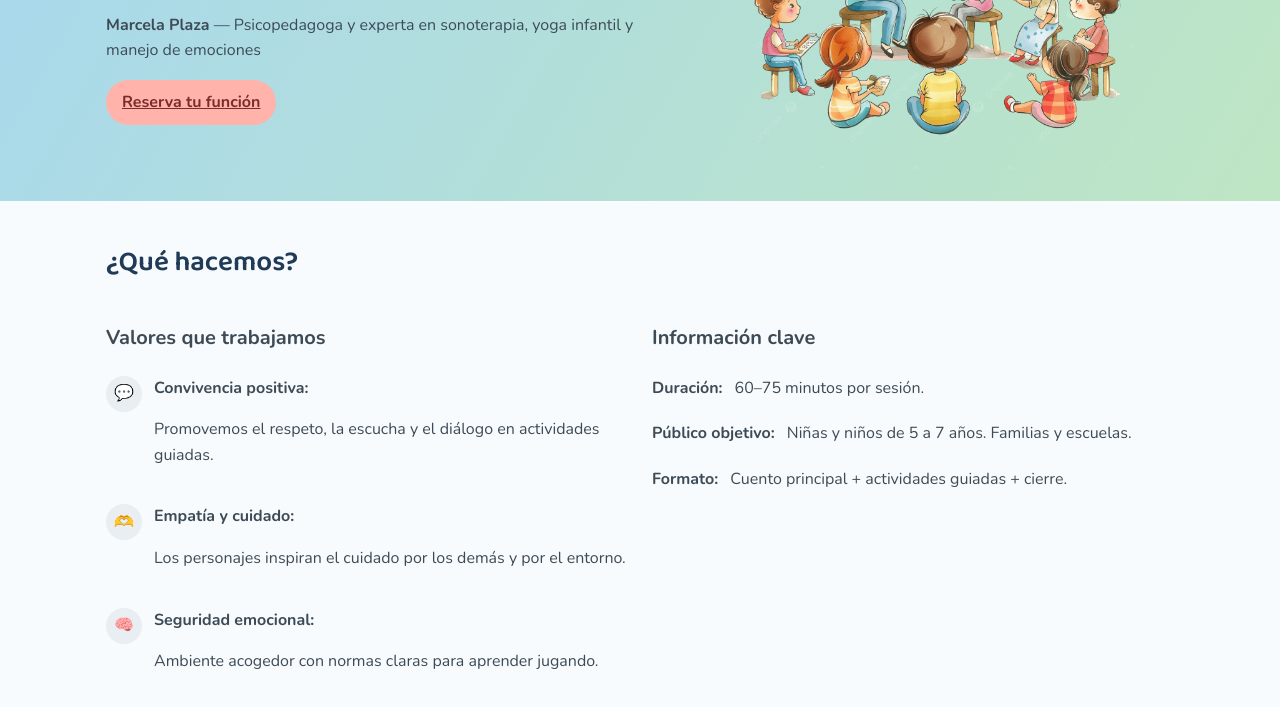
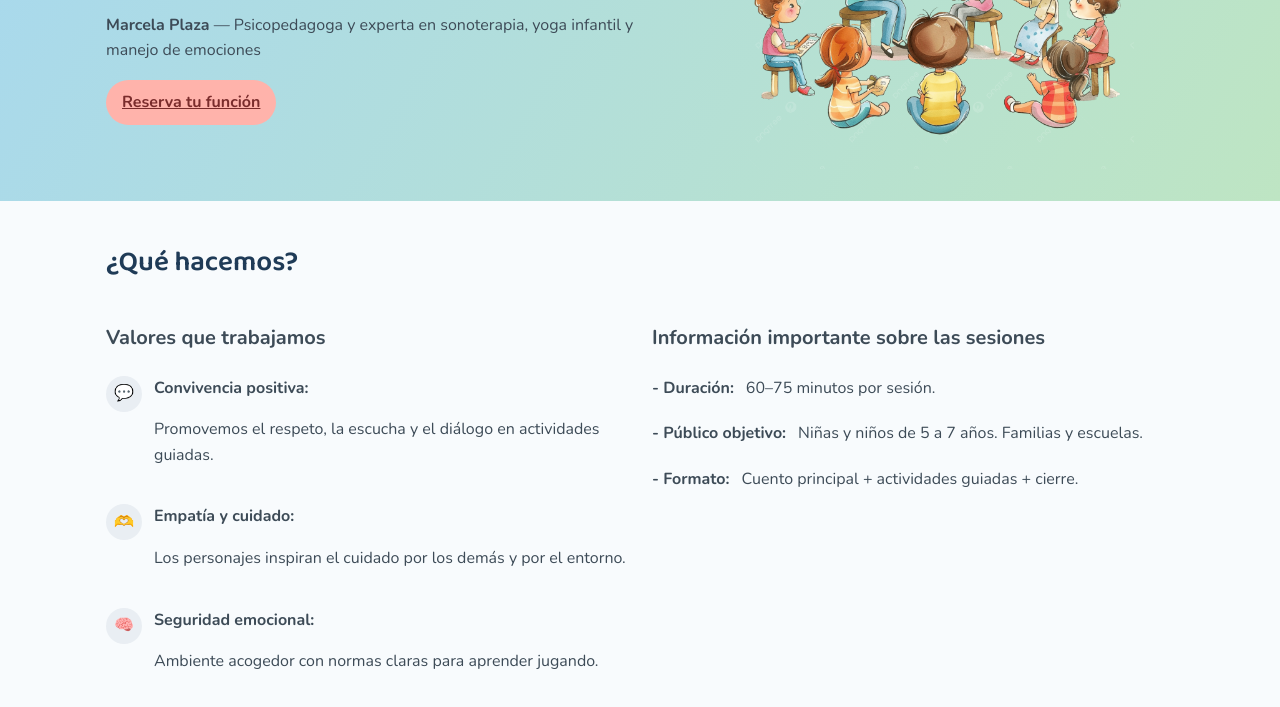
Before and after one commit to rodrigocutinoa/cuentosdeanimales, a plain HTML site: page index.html in a window 1280 px wide. Shown: the part 385-1092 px from the top of the page. Drawn offline with nearby package versions, Linux system fonts and the light colour scheme.

Commit message:
Ajustes generales textos

```diff
--- a/index.html
+++ b/index.html
@@ -79,11 +79,11 @@
             </ul>
           </div>
           <div>
-            <h3>Información clave</h3>
+            <h3>Información importante sobre las sesiones</h3>
             <ul class="info-list">
-              <li><strong>Duración:</strong> 60–75 minutos por sesión.</li>
-              <li><strong>Público objetivo:</strong> Niñas y niños de 5 a 7 años. Familias y escuelas.</li>
-              <li><strong>Formato:</strong> Cuento principal + actividades guiadas + cierre.</li>
+              <li><strong>- Duración:</strong> 60–75 minutos por sesión.</li>
+              <li><strong>- Público objetivo:</strong> Niñas y niños de 5 a 7 años. Familias y escuelas.</li>
+              <li><strong>- Formato:</strong> Cuento principal + actividades guiadas + cierre.</li>
             </ul>
           </div>
         </div>
```
